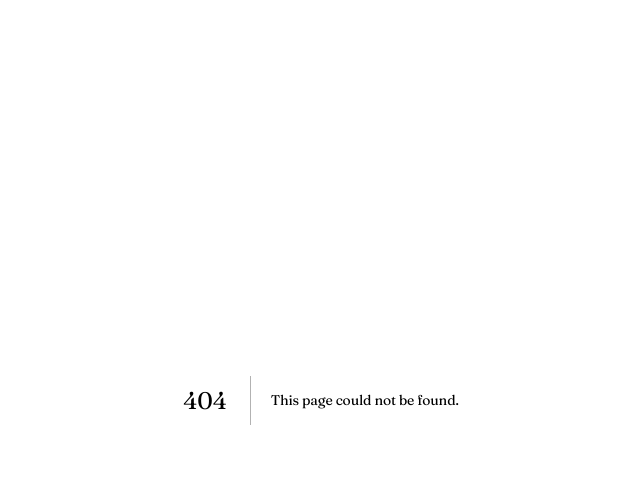
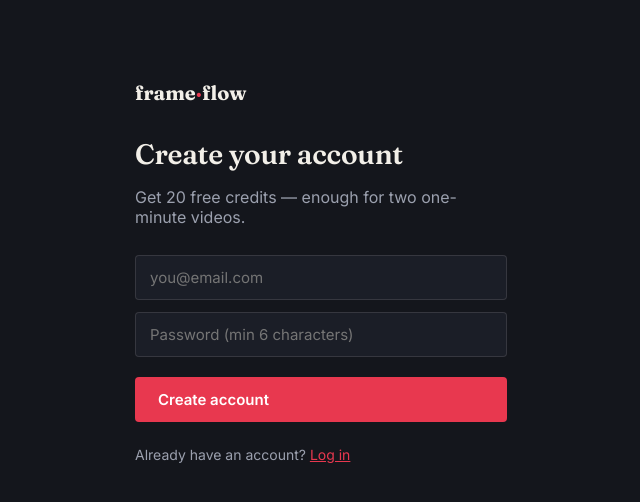
Before and after one commit to memoonatariq68-oss/Frameflow, a Next.js app: page /signup in a window 1280 px wide. Before the commit this address had no page. Shown: the top 502 px of the page, without its empty margins (319-959 px from the left). Built offline with nearby package versions, Linux system fonts and the light colour scheme.

Commit message:
Create page.js

```diff
--- /dev/null
+++ b/app/signup/page.js
@@ -0,0 +1,70 @@
+'use client';
+import { useState } from 'react';
+import Link from 'next/link';
+import { useRouter } from 'next/navigation';
+import { supabaseBrowser } from '@/lib/supabaseBrowser';
+
+export default function SignupPage() {
+  const [email, setEmail] = useState('');
+  const [password, setPassword] = useState('');
+  const [error, setError] = useState('');
+  const [loading, setLoading] = useState(false);
+  const [sent, setSent] = useState(false);
+  const router = useRouter();
+
+  async function handleSubmit(e) {
+    e.preventDefault();
+    setError('');
+    setLoading(true);
+    const supabase = supabaseBrowser();
+    const { error } = await supabase.auth.signUp({ email, password });
+    setLoading(false);
+    if (error) {
+      setError(error.message);
+      return;
+    }
+    setSent(true);
+  }
+
+  return (
+    <main className="container" style={{ maxWidth: 420, paddingTop: 80 }}>
+      <div className="wordmark" style={{ marginBottom: 32 }}>frame<span className="dot">·</span>flow</div>
+      <h1 style={{ fontSize: 28, marginBottom: 8 }}>Create your account</h1>
+      <p style={{ color: 'var(--ink-dim)', marginBottom: 28 }}>Get 20 free credits — enough for two one-minute videos.</p>
+
+      {sent ? (
+        <p>Check your email to confirm your account, then <Link href="/login" style={{ color: 'var(--accent)' }}>log in</Link>.</p>
+      ) : (
+        <form onSubmit={handleSubmit} style={{ display: 'flex', flexDirection: 'column', gap: 12 }}>
+          <input
+            type="email" required placeholder="you@email.com" value={email}
+            onChange={(e) => setEmail(e.target.value)}
+            style={inputStyle}
+          />
+          <input
+            type="password" required minLength={6} placeholder="Password (min 6 characters)" value={password}
+            onChange={(e) => setPassword(e.target.value)}
+            style={inputStyle}
+          />
+          {error && <p style={{ color: 'var(--accent)', fontSize: 14 }}>{error}</p>}
+          <button className="btn btn-primary" disabled={loading} style={{ marginTop: 8 }}>
+            {loading ? 'Creating account…' : 'Create account'}
+          </button>
+        </form>
+      )}
+
+      <p style={{ marginTop: 24, color: 'var(--ink-dim)', fontSize: 14 }}>
+        Already have an account? <Link href="/login" style={{ color: 'var(--accent)' }}>Log in</Link>
+      </p>
+    </main>
+  );
+}
+
+const inputStyle = {
+  padding: '12px 14px',
+  borderRadius: 4,
+  border: '1px solid var(--line)',
+  background: 'var(--panel-dim)',
+  color: 'var(--ink)',
+  fontSize: 15,
+};
```
